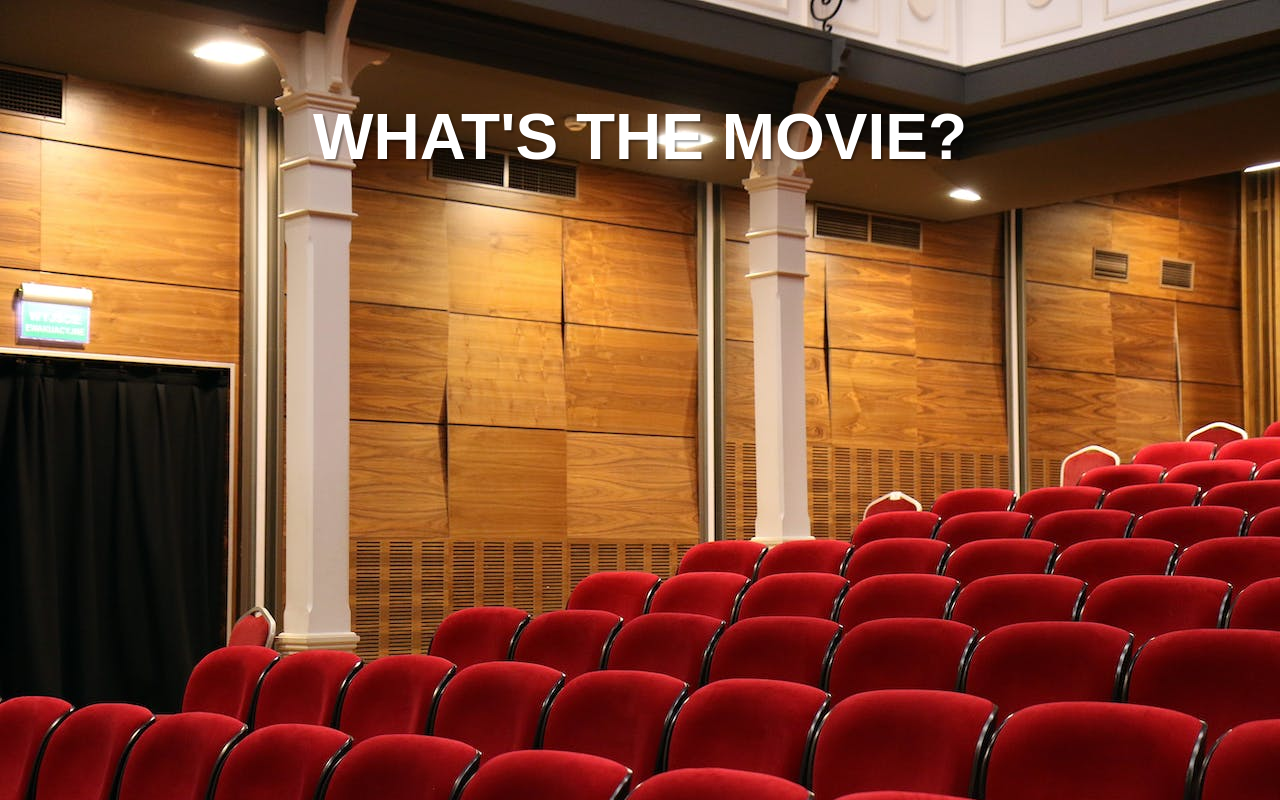
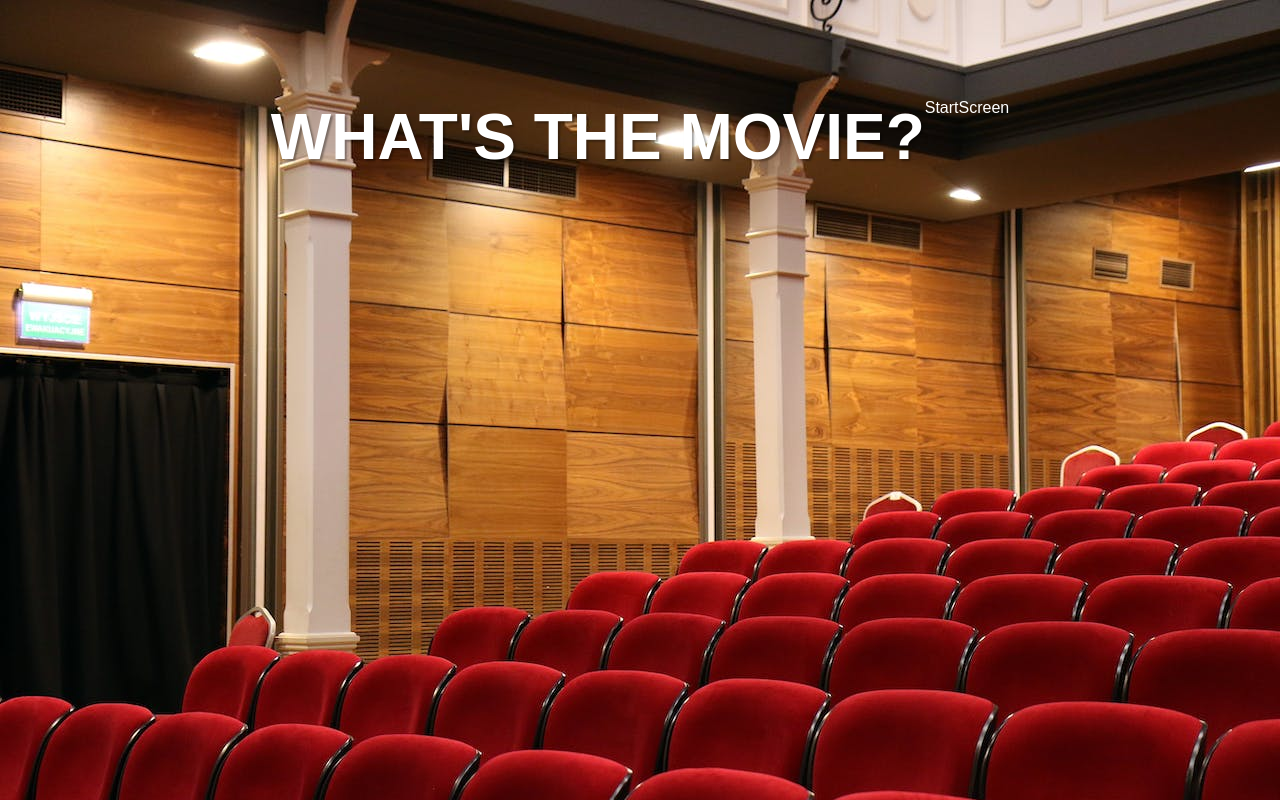
Before and after one commit to flaviare1s/nome-do-filme, a React (Vite) app: page / in a window 1280 px wide. Built offline with nearby package versions, Linux system fonts and the light colour scheme.

Commit message:
Criei o primeiro componente e seu respectivo CSS

```diff
--- a/src/App.jsx
+++ b/src/App.jsx
@@ -1,4 +1,5 @@
 import './App.css'
+import { StartScreen } from './components/StartScreen'
 
 export function App() {
 
@@ -6,6 +7,7 @@ export function App() {
   return (
     <div className='App'>
       <h1>WHAT'S THE MOVIE?</h1>
+      < StartScreen />
     </div>
   )
 }
--- /dev/null
+++ b/src/components/StartScreen.jsx
@@ -0,0 +1,7 @@
+import './StartScreen.css'
+
+export const StartScreen = () => {
+  return (
+    <div>StartScreen</div>
+  )
+}
```
Also changed, not shown: src/components/StartScreen.css (added).
